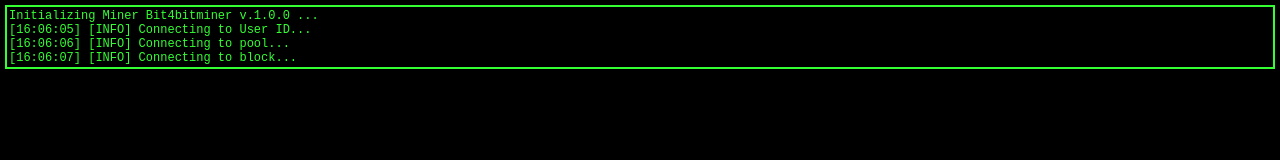
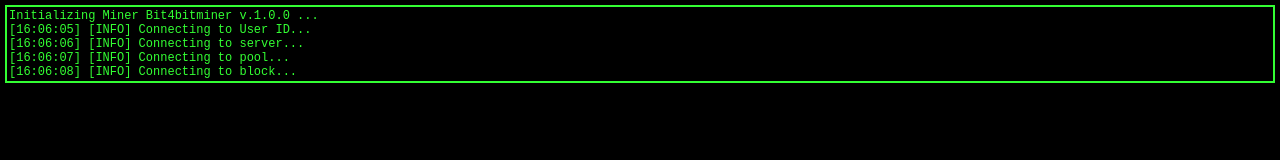
Before and after one commit to Mestica01/mining-console, a plain HTML site: page index.html in a window 1280 px wide. Drawn offline with Linux system fonts and the light colour scheme.

Commit message:
Update index.html

```diff
--- a/index.html
+++ b/index.html
@@ -50,8 +50,9 @@
 
         // Simulated logs for testing
         setTimeout(() => addLog('[INFO] Connecting to User ID...'), 1000);
-        setTimeout(() => addLog('[INFO] Connecting to pool...'), 2000);
-        setTimeout(() => addLog('[INFO] Connecting to block...'), 3000);
+        setTimeout(() => addLog('[INFO] Connecting to server...'), 2000);
+        setTimeout(() => addLog('[INFO] Connecting to pool...'), 3000);
+        setTimeout(() => addLog('[INFO] Connecting to block...'), 4000);
     </script>
 </body>
 </html>
```
